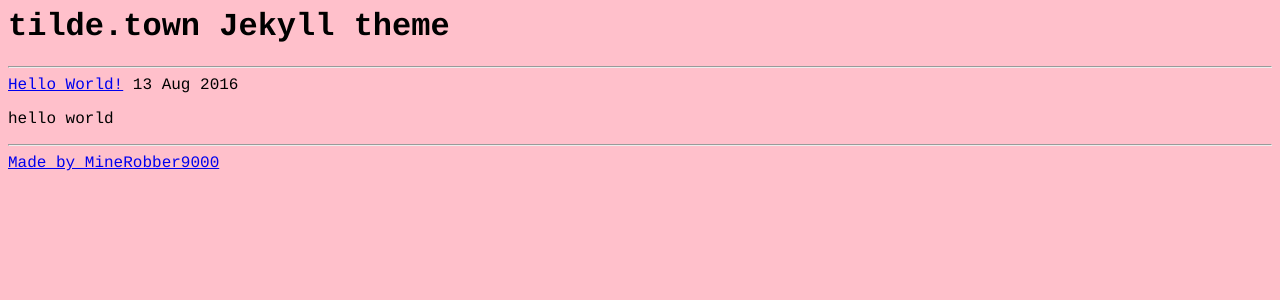
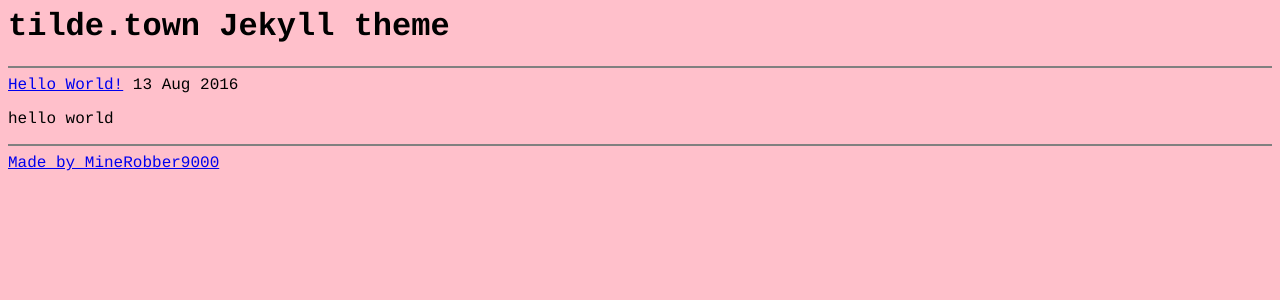
Before and after one commit to MineRobbersProjects/towntheme, a Jekyll site: the page built from index.html, in a window 1280 px wide. Shown: the top 300 px of the page. Built offline with Jekyll 4.4.1, drawn with Linux system fonts in a browser that asks for light colours.

Commit message:
Update index.html

```diff
--- a/index.html
+++ b/index.html
@@ -3,10 +3,10 @@ layout: default
 ---
 
 <h1>{{ site.name }}</h1>
-<hr>
+<hr noshade>
 {% for post in site.posts %}
 <a href="{{ site.baseurl }}{{ post.url }}">{{ post.title }}</a><span>&nbsp;{{ post.date | date_to_string }}</span>
 <p>{{ post.content | strip_html | truncate: 40 }}</p>
-<hr>
+<hr noshade>
 {% endfor %}
 <a href="http://minerobbersprojects.github.io">Made by MineRobber9000</a>
```
